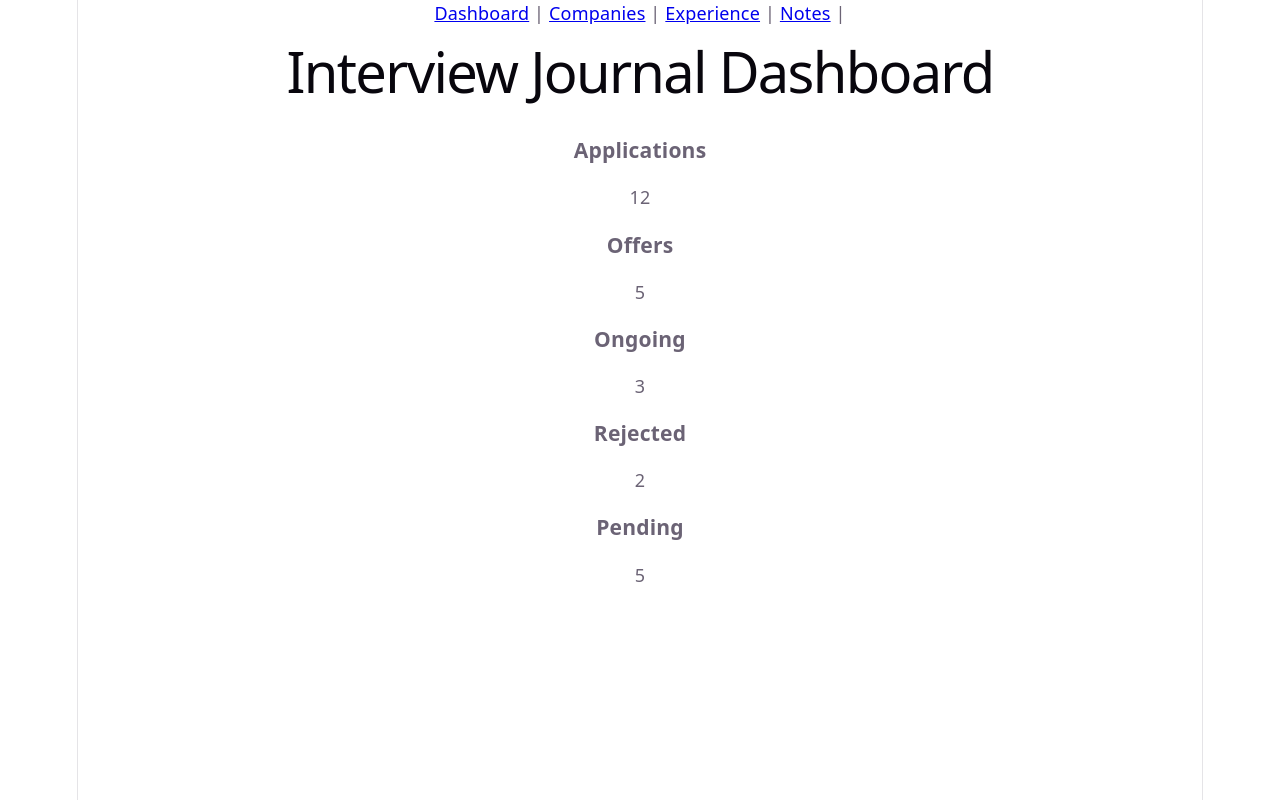
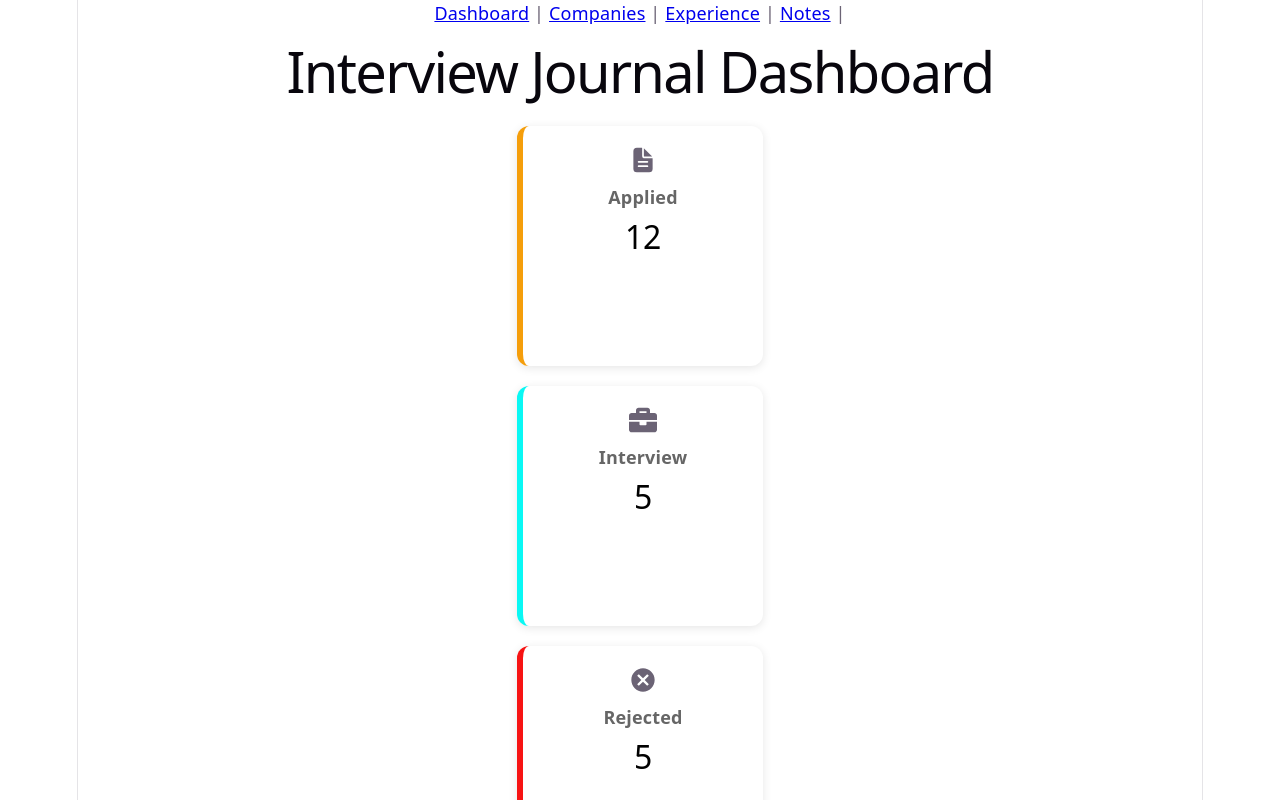
Before and after one commit to manideep-2212/interview-journal, a React app: page / in a window 1280 px wide. Shown: the top 800 px of the page. Built offline with nearby package versions, Linux system fonts and the light colour scheme; the HTML template or start-up script is replaced by a standard one.

Commit message:
New dashboard update

```diff
--- a/package.json
+++ b/package.json
@@ -12,6 +12,7 @@
   "dependencies": {
     "react": "^19.2.6",
     "react-dom": "^19.2.6",
+    "react-icons": "^5.7.0",
     "react-router-dom": "^7.18.0"
   },
   "devDependencies": {
--- /dev/null
+++ b/src/components/DashboardCard.css
@@ -0,0 +1,41 @@
+.card-container{
+    display: flex;
+    flex-direction:column;
+    justify-content:space-between;
+    align-items:center;
+}
+.dashboard-card{
+    background: white;
+    border-radius: 12px;
+    padding: 20px;
+    width:200px;
+    height:200px;
+    box-shadow: 0 2px 10px rgba(0,0,0,0.1);
+
+    display: flex;
+    flex-direction: column;
+    align-items:center;
+    margin:10px;
+    gap: 8px;
+
+    transition: 0.3s;
+}
+
+.dashboard-card:hover{
+    transform: translateY(-5px);
+}
+
+.card-icon{
+    font-size: 28px;
+}
+
+.dashboard-card h4{
+    margin: 0;
+    color: #666;
+}
+
+.dashboard-card h2{
+    margin: 0;
+    font-size: 32px;
+    color:black;
+}
--- a/src/components/DashboardCard.jsx
+++ b/src/components/DashboardCard.jsx
@@ -1,9 +1,16 @@
-function DashboardCard({ title,count}){
+import "./DashboardCard.css";
+function DashboardCard({title,count,color,icon}){
     return(
-        <>
-        <h3>{title}</h3>
-        <p>{count}</p>
-        </>
+        <div className="card-container">
+            <div className="dashboard-card" style={{ borderLeft: `6px solid ${color}` }}>
+            <div className="card-icon">{icon}</div>
+
+            <h4>{title}</h4>
+
+            <h2>{count}</h2>
+        </div>
+        </div>
+
     );
 }
 export default DashboardCard;
--- a/src/pages/Dashboard.jsx
+++ b/src/pages/Dashboard.jsx
@@ -1,13 +1,40 @@
 import DashboardCard from "../components/DashboardCard";
+
+import { IoDocumentText } from "react-icons/io5";
+import { FaBriefcase, FaCheckCircle } from "react-icons/fa";
+import { MdCancel } from "react-icons/md";
+
 function Dashboard(){
+    const appliedCount = 12;
     return(
         <>
             <h1>Interview Journal Dashboard</h1>
-            <DashboardCard title="Applications" count={12} />
-            <DashboardCard title="Offers" count={5} />
-            <DashboardCard title="Ongoing" count={3} />
-            <DashboardCard title="Rejected" count={2} />
-            <DashboardCard title="Pending" count={5} />
+            <div>
+                <DashboardCard
+                    title ="Applied"
+                    count= {appliedCount}
+                    color = "#f59e0b"
+                    icon = {<IoDocumentText />}
+                />
+                <DashboardCard
+                    title="Interview"
+                    count={5}
+                    color="#09f8f4"
+                    icon={<FaBriefcase />}
+                />
+                <DashboardCard
+                    title="Rejected"
+                    count={5}
+                    color="#f71313"
+                    icon={<MdCancel />}
+                />
+                <DashboardCard
+                    title="Offers"
+                    count={5}
+                    color="#50f72a"
+                    icon={<FaCheckCircle />}
+                />
+            </div>
         </>
     );
 }
```
Also changed, not shown: 1 other file (tests, documents, lock files or other folders).
